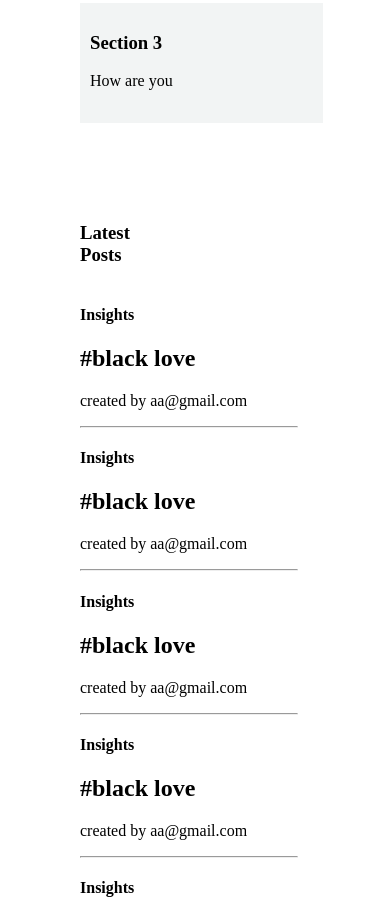
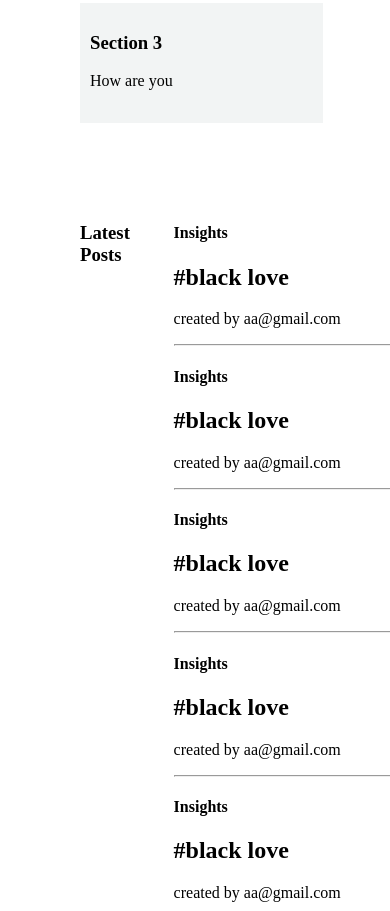
Before and after one commit to Rahulchandnani1/Assignment1-MagicEdtech, a plain HTML site: page index.html in a window 390 px wide. Shown: the part 1053-1964 px from the top of the page. Drawn offline with Linux system fonts and the light colour scheme.

Commit message:
Update index.html

```diff
--- a/index.html
+++ b/index.html
@@ -6,11 +6,6 @@
 .posts{display:flex;width:80%;margin-left:80px;}
 .flex-item-left{width:30%;}
 .flex-item-right{width:70%;}
-@media screen and (max-width: 600px) {
- .posts {
-    display:flex;
-   flex-direction:column;
-  }}
 </style>
 </head>
 <body>
```
